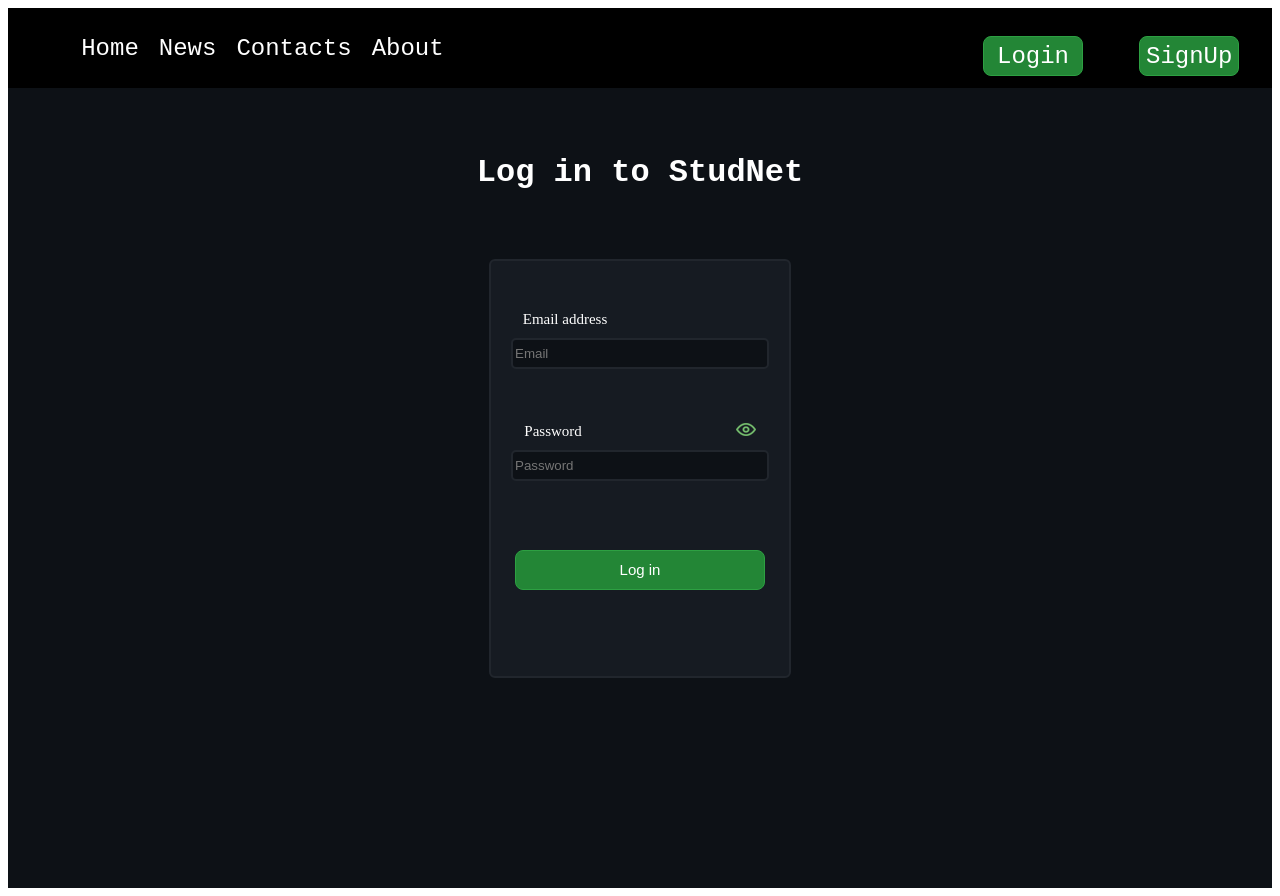
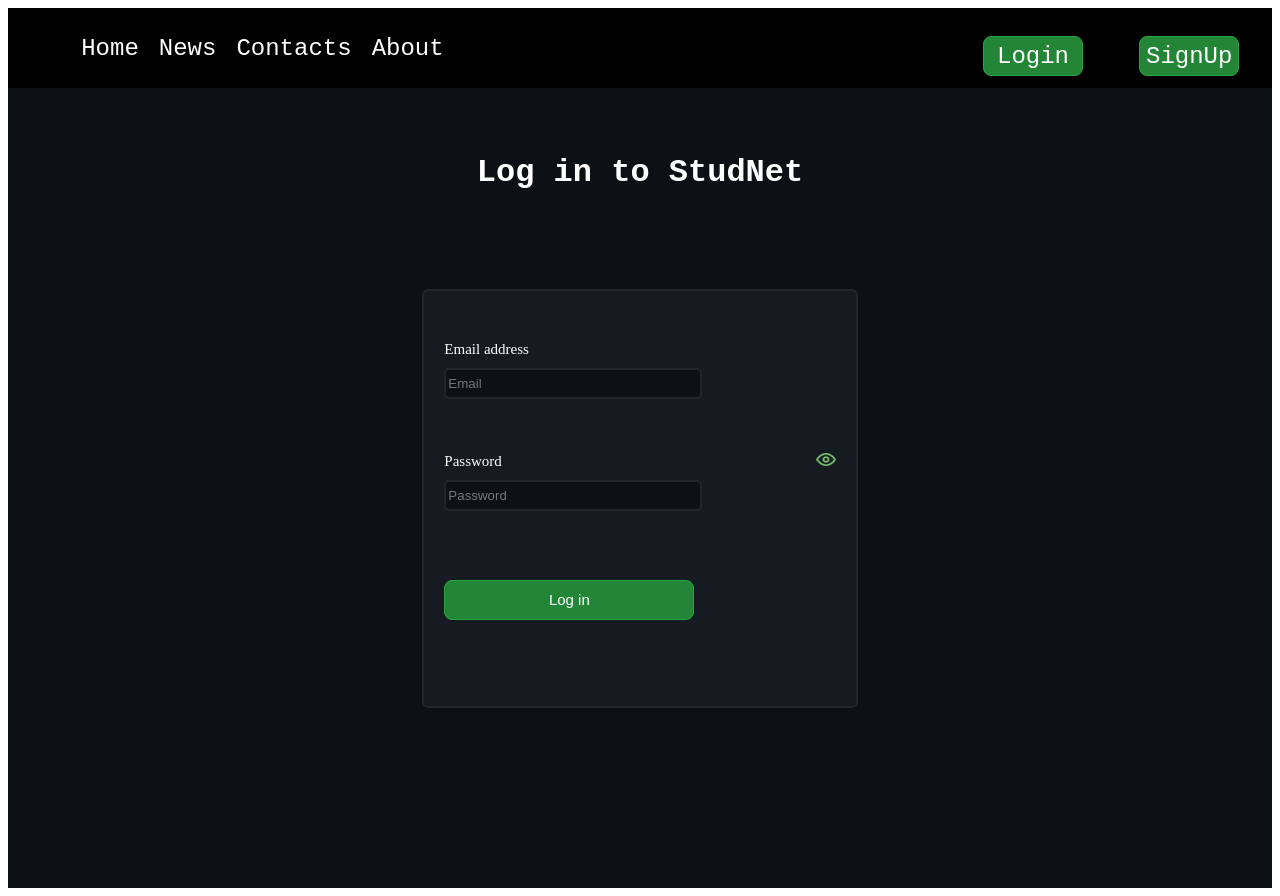
Before and after one commit to RaphaelBenoliel/StudNet_Frontend, a React (Create React App) app: page /login in a window 1280 px wide. Built offline with nearby package versions, Linux system fonts and the light colour scheme.

Commit message:
fix respod issue

```diff
--- a/src/pages/Login/Login.style.js
+++ b/src/pages/Login/Login.style.js
@@ -2,30 +2,35 @@
 /* eslint-disable arrow-parens */
 import styled from 'styled-components';
 
+export const InputLbl = styled.label`
+  font-size: 15px;
+  color:#fff;
+  align-items: center;
+  /* display: block; */
+  /* margin-bottom: 8px; */
+`;
+export const EyeLab = styled.span`
+    margin-left: 160px;
+    cursor: pointer;
+
+`;
 export const LoginContainer = styled.div`
-    /* display: flex;
-    flex-direction: column;
-    height: fit-content;
-    width: fit-content;
-    padding: 16px;
-    border: 2px solid black;
-    align-items: center;
 
-    margin-top: 0%;
-    gap: 16px;
-    border-radius: 16px;
-    background-color: white; */
     padding: 50px 20px;
-    height: fit-content;
+    /* height: fit-content; */
     border: 2px solid #21262d;
     border-radius: 6px;
     background-color: #161b22;
     gap: 10px;
-    align-items: center;
+    /* align-items: auto; */
     display: flex;
     flex-direction: column;
-
-
+    margin-top: 30px;
+    */
+   ${InputLbl} {
+    display: flex;
+    align-items: center;
+  }
 `;
 
 export const VerticalContainer = styled.div`
@@ -37,26 +42,18 @@ export const VerticalContainer = styled.div`
     background-color: #0d1116;
 `;
 
-export const InputGrid = styled.div`
-    display: block;
-    grid-template-columns: 1fr 1fr;
-
-`;
+// export const InputGrid = styled.div`
+//     display: block;
+//     grid-template-columns: 1fr 1fr;
+// `;
 
 export const Title = styled.h1`
-
     color: #fff;
     line-height: 4;
     font-family: monospace, sans-serif;
 `;
 
-export const InputLbl = styled.label`
-  font-size: 15px;
-  color:#fff;
-`;
-
 export const SubmitBtn = styled.button`
-
     border: 1px solid #2da042;
     border-radius: 8px;
     width: 250px;
@@ -69,7 +66,6 @@ export const SubmitBtn = styled.button`
     &:hover{
         cursor: pointer;
         background-color: #2da042;
-
     }
 `;
 
@@ -78,14 +74,11 @@ export const TextInput = styled.input`
     width: 250px;
     height: 25px;
     border-radius: 5px;
-    text-align: left;
+    /* text-align: left; */
+    align-items: left;
     margin-bottom: 8px;
     background-color: #0d1116;
     color: white;
-`;
-
-export const EyeLab = styled.span`
-    cursor: pointer;
 `;
 
 export const TextMesasge = styled.h3`
@@ -93,4 +86,5 @@ export const TextMesasge = styled.h3`
   font-family: monospace, sans-serif;
   font-style: italic;
   color: rgb(200 , 0, 0);
+  text-align: left
 `;
```
